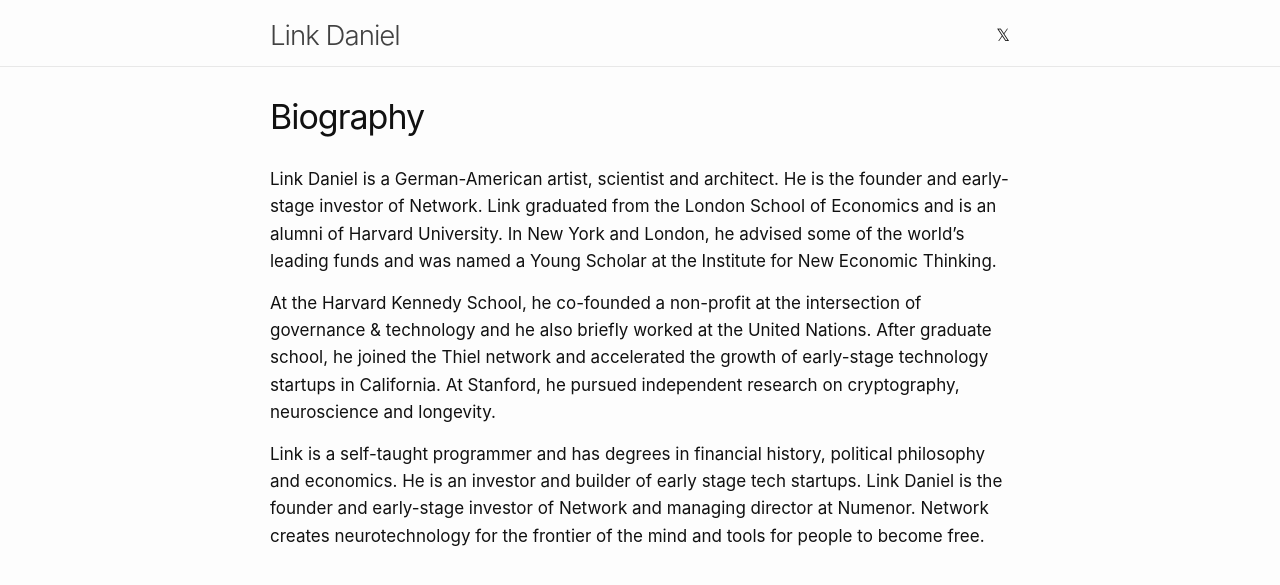
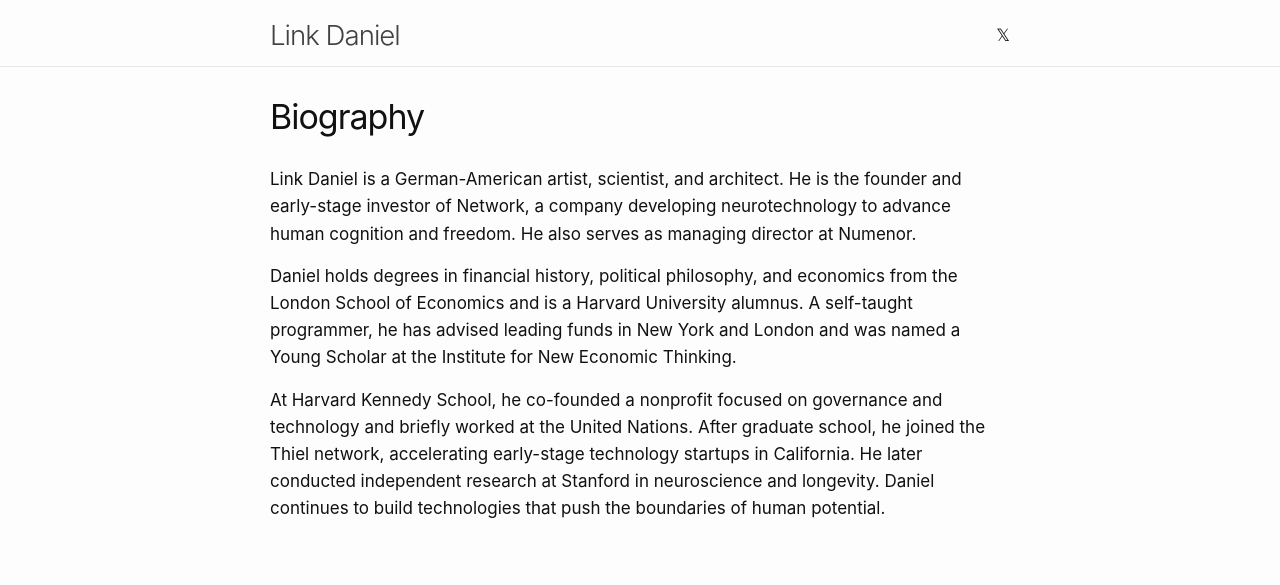
Before and after one commit to link-daniel/link.github.io, a Jekyll site: the page built from biography.md, in a window 1280 px wide and 900 px high, cut to the strip 0-603 px from the top of the window. Shown: the top 585 px of the strip. Built offline with Jekyll 4.4.1, drawn with Linux system fonts in a browser that asks for light colours.

Commit message:
Update biography.md

```diff
--- a/biography.md
+++ b/biography.md
@@ -4,11 +4,11 @@ title: Biography
 permalink: /biography/
 ---
 
-Link Daniel is a German-American artist, scientist and architect. He is the founder and early-stage investor of Network. Link graduated from the London School of Economics and is an alumni of Harvard University. In New York and London, he advised some of the world’s leading funds and was named a Young Scholar at the Institute for New Economic Thinking.
+Link Daniel is a German-American artist, scientist, and architect. He is the founder and early-stage investor of Network, a company developing neurotechnology to advance human cognition and freedom. He also serves as managing director at Numenor.
 
-At the Harvard Kennedy School, he co-founded a non-profit at the intersection of governance & technology and he also briefly worked at the United Nations. After graduate school, he joined the Thiel network and accelerated the growth of early-stage technology startups in California. At Stanford, he pursued independent research on cryptography, neuroscience and longevity.
+Daniel holds degrees in financial history, political philosophy, and economics from the London School of Economics and is a Harvard University alumnus. A self-taught programmer, he has advised leading funds in New York and London and was named a Young Scholar at the Institute for New Economic Thinking.
 
-Link is a self-taught programmer and has degrees in financial history, political philosophy and economics. He is an investor and builder of early stage tech startups. Link Daniel is the founder and early-stage investor of Network and managing director at Numenor. Network creates neurotechnology for the frontier of the mind and tools for people to become free.
+At Harvard Kennedy School, he co-founded a nonprofit focused on governance and technology and briefly worked at the United Nations. After graduate school, he joined the Thiel network, accelerating early-stage technology startups in California. He later conducted independent research at Stanford in neuroscience and longevity. Daniel continues to build technologies that push the boundaries of human potential.
 
 <br>
 <br>
```
